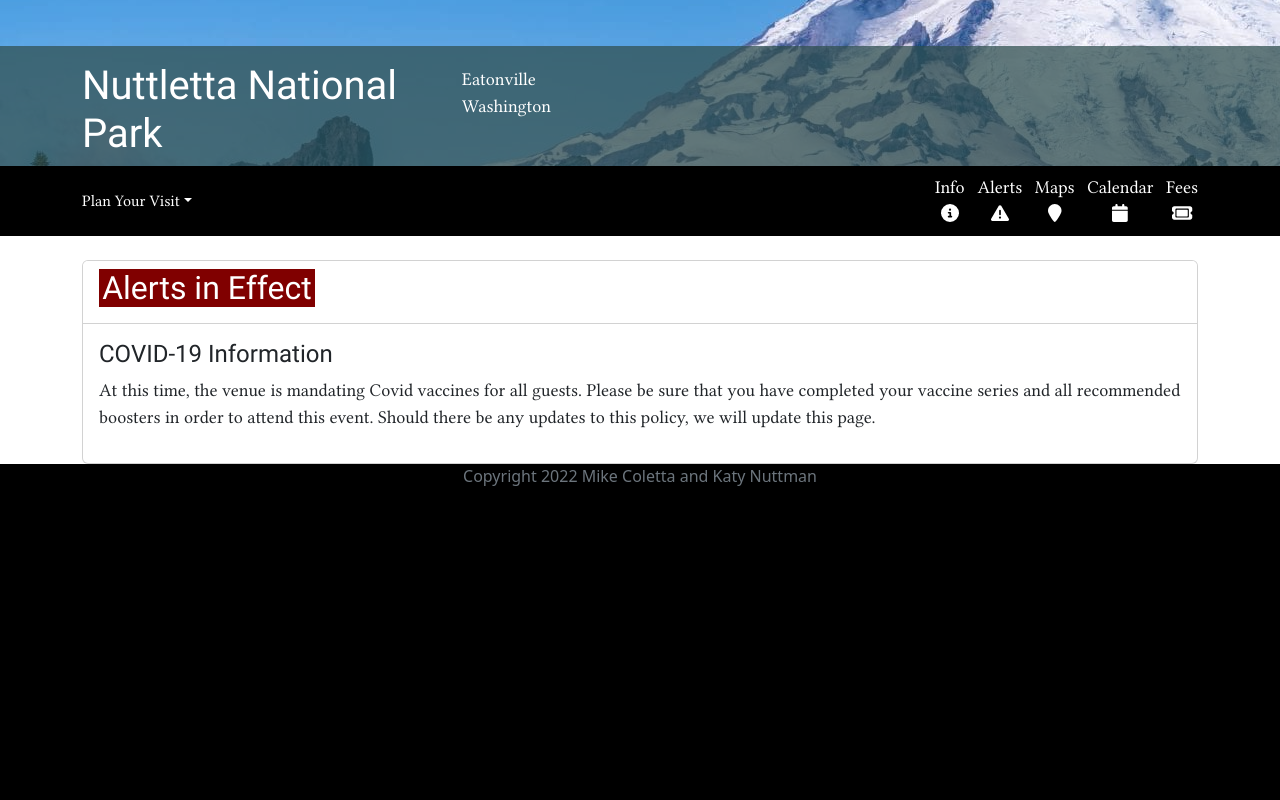
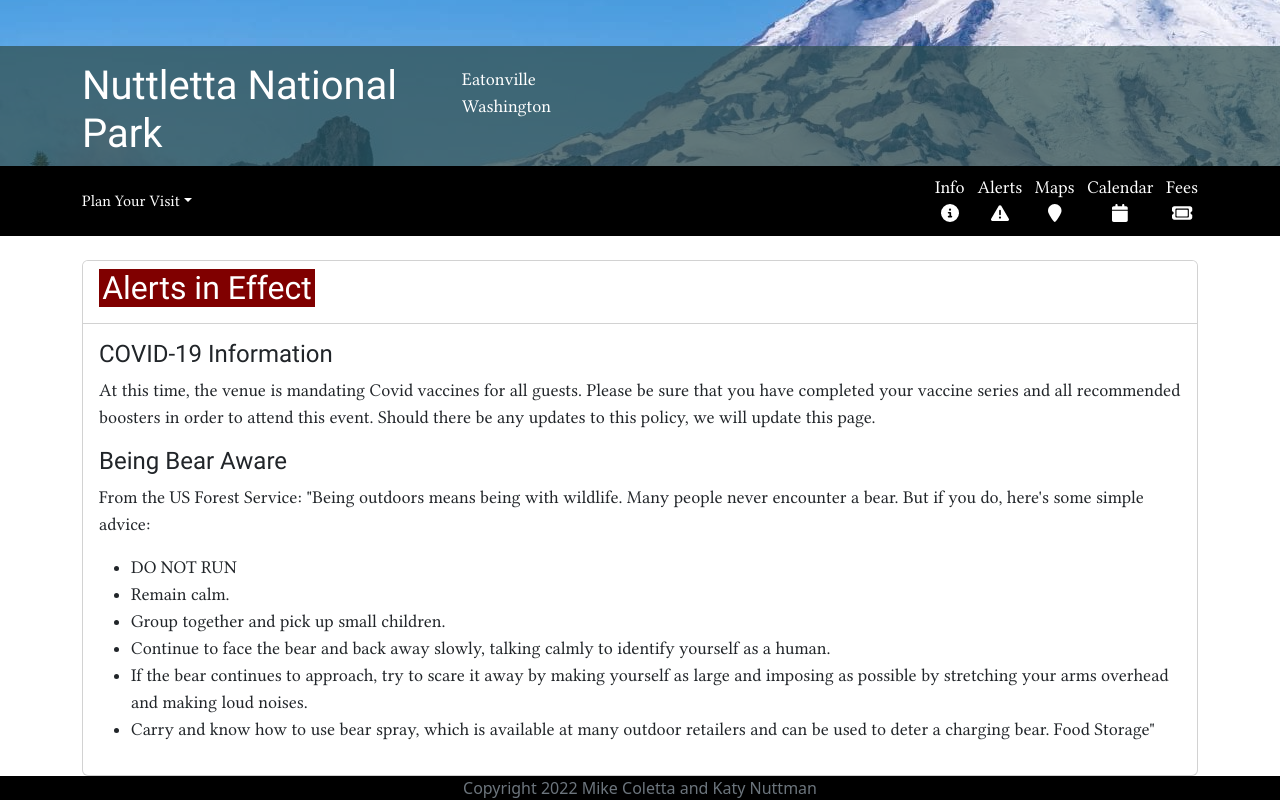
Before and after one commit to MikeColetta/nuttlettawedding, a React (Create React App) app: page /Alerts in a window 1280 px wide. Shown: the part 295-1095 px from the top of the page. Before the commit the page ends 800 px from the top, so only its background shows below. Built offline with nearby package versions, Linux system fonts and the light colour scheme.

Commit message:
Added bear aware section

```diff
--- a/src/pages/Alerts.js
+++ b/src/pages/Alerts.js
@@ -18,6 +18,18 @@ class Alerts extends React.Component {
                             <p>At this time, the venue is mandating Covid vaccines for all guests.
                                 Please be sure that you have completed your vaccine series and all recommended boosters in order to attend this event.
                                 Should there be any updates to this policy, we will update this page.</p>
+                            <h4>Being Bear Aware</h4>
+                            <p>From the US Forest Service: "Being outdoors means being with wildlife. Many people never encounter a bear. But if you do, here's some simple advice:</p>
+                            <ul>
+                                <li>DO NOT RUN</li>
+                                <li>Remain calm.</li>
+                                <li>Group together and pick up small children.</li>
+                                <li>Continue to face the bear and back away slowly, talking calmly to identify yourself as a human.</li>
+                                <li>If the bear continues to approach, try to scare it away by making yourself as large and imposing as possible
+                                    by stretching your arms overhead and making loud noises.</li>
+                                <li>Carry and know how to use bear spray, which is available at many outdoor retailers and can be used to deter a charging bear.
+                                    Food Storage"</li>
+                            </ul>
                         </Card.Body>
                     </Card>
                 </Container>
```
